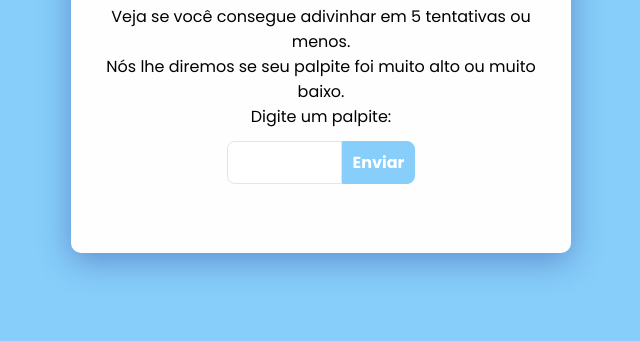
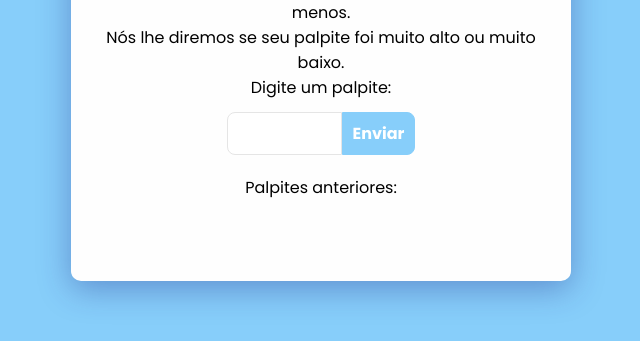
Before and after one commit to leandrobarreto23/estudando-javascript, a plain HTML site: page javascript-starting/ex003/index.html in a window 1280 px wide. Shown: the part 297-638 px from the top of the page, without its empty margins (319-959 px from the left). Drawn offline with Linux system fonts and the light colour scheme.

Commit message:
:bug: fix bug when trying 5 times

```diff
--- a/javascript-starting/ex003/index.html
+++ b/javascript-starting/ex003/index.html
@@ -22,7 +22,7 @@
     </form>
 
     <div class="paragraphs">
-      <p class="attempts"></p>
+      <p class="attempts">Palpites anteriores: </p>
       <p class="last-result"></p>
       <p class="low-or-high"></p>
     </div>
--- a/javascript-starting/ex003/main.js
+++ b/javascript-starting/ex003/main.js
@@ -53,6 +53,7 @@ function checkGuess(event) {
     } else {
       lowOrHigh.textContent = "Seu palpite está alto."
     }
+    xAttempts++
   }
   // zera o valor do input quando termina a aplicação
   inputGuess.value = ""
--- a/javascript-starting/ex003/style.css
+++ b/javascript-starting/ex003/style.css
@@ -70,6 +70,9 @@ body {
 
 .paragraphs {
   margin-top: 2rem;
+  display: flex;
+  flex-direction: column;
+  gap: 1.6rem;
 }
 
 .restart-button {
```
